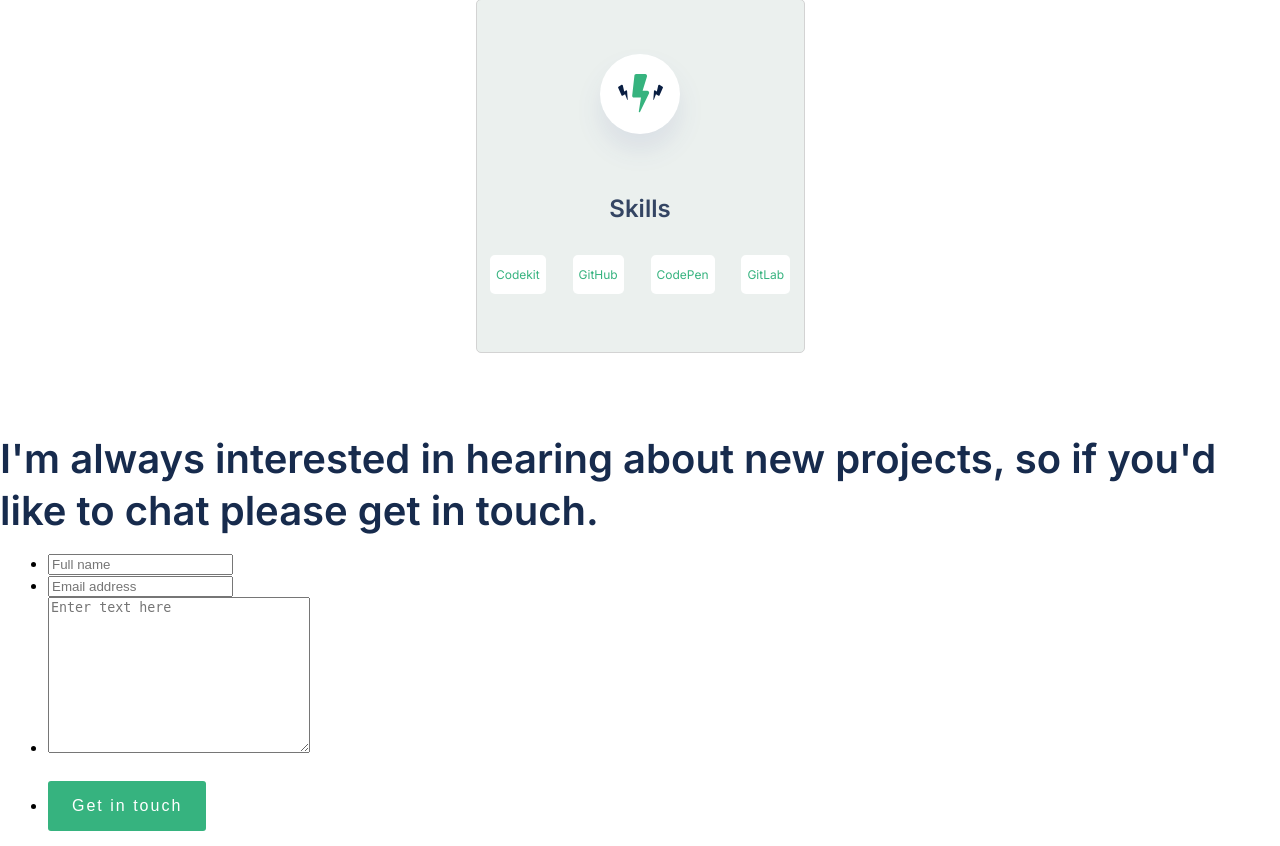
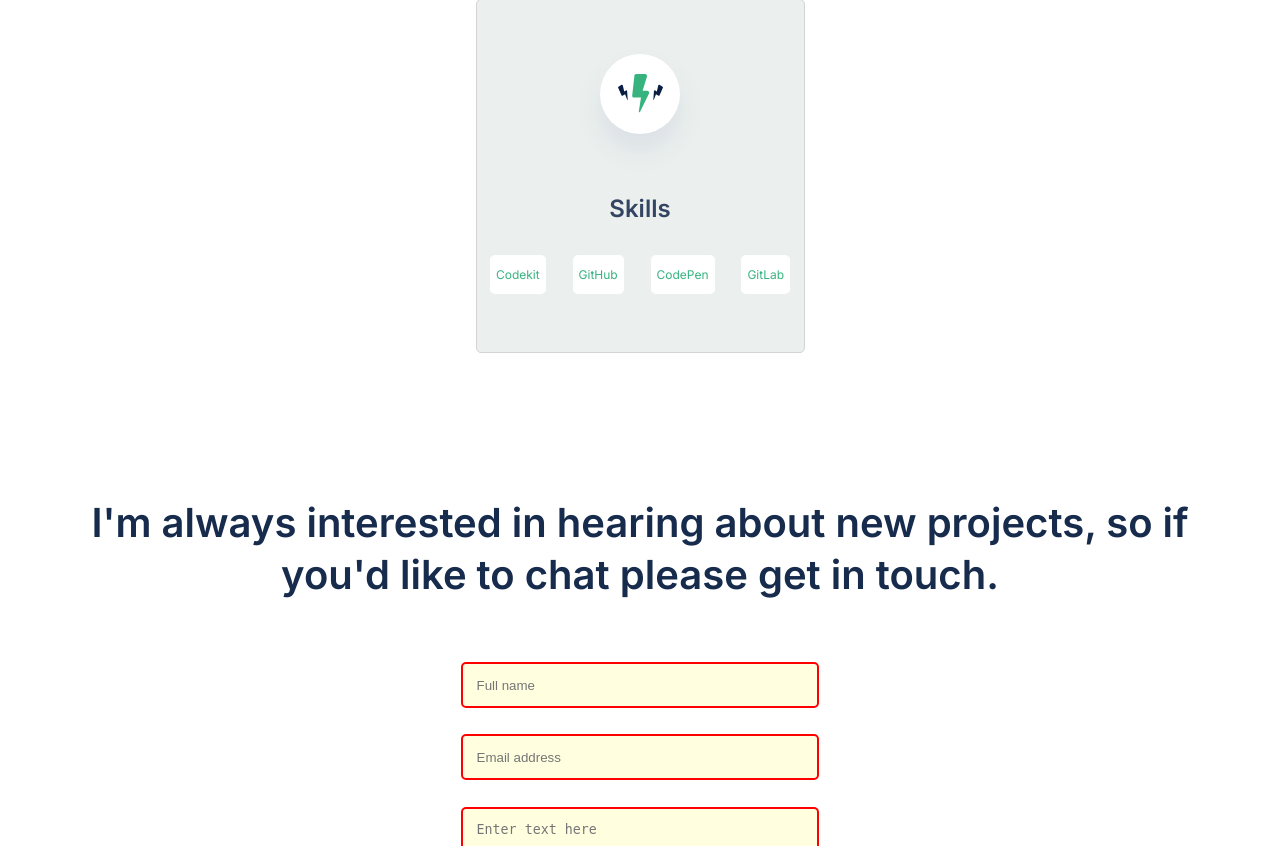
Before and after one commit to hendridg/portfolio-microverse, a PHP site: page / in a window 1280 px wide. Shown: the part 5654-6500 px from the top of the page. Run offline with PHP 8.4, Linux system fonts and the light colour scheme.

Commit message:
Add styles the footer and form in style.css

```diff
--- a/style.css
+++ b/style.css
@@ -4,6 +4,7 @@ html,
 body {
   margin: 0;
   padding: 0;
+  padding-bottom: 2em;
 }
 
 body {
@@ -232,3 +233,77 @@ li {
   justify-content: center;
   align-items: center;
 }
+
+/* Footer section */
+.footer-container {
+  margin-top: 2em;
+  display: flex;
+  flex-direction: column;
+  justify-content: center;
+  align-items: center;
+
+  /* prettier-ignore */
+  background: url(./assest/illustration-contact-form.svg) no-repeat 100% 90%;
+  text-align: center;
+  padding: 2em 5em;
+}
+
+form {
+  margin-top: 2em;
+}
+
+footer a {
+  text-decoration: none;
+  color: #42526e;
+  font-size: 20px;
+}
+
+.form-fields {
+  list-style: none;
+  display: flex;
+  width: max-content;
+  flex-direction: column;
+  justify-content: center;
+  align-items: center;
+  padding: 0;
+}
+
+input,
+textarea {
+  width: 327px;
+  padding: 1em;
+  margin: 1em 0;
+  border-radius: 5px;
+}
+
+footer > a {
+  margin-top: 1.5em;
+}
+
+input:valid,
+textarea:valid {
+  border: 2px solid #008552;
+}
+
+input:invalid,
+textarea:invalid {
+  border: 2px solid red;
+}
+
+input:invalid:required,
+textarea:invalid:required {
+  background: lightyellow;
+}
+
+footer::after {
+  content: '';
+  height: 4px;
+  width: 150px;
+  margin: 0 auto;
+  display: block;
+  position: relative;
+  top: 80px;
+  z-index: -1;
+  background: #172b4d;
+  border-radius: 8px;
+}
```
